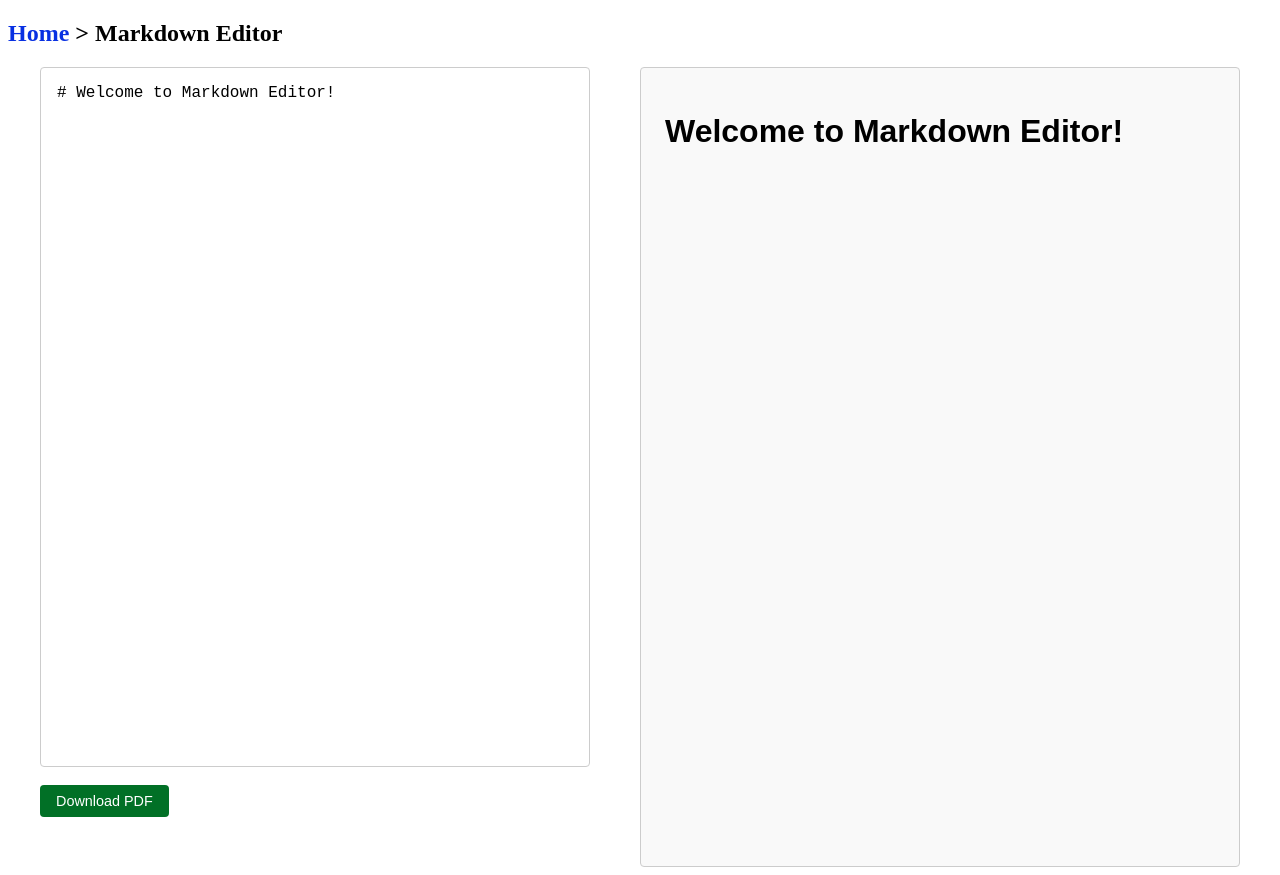
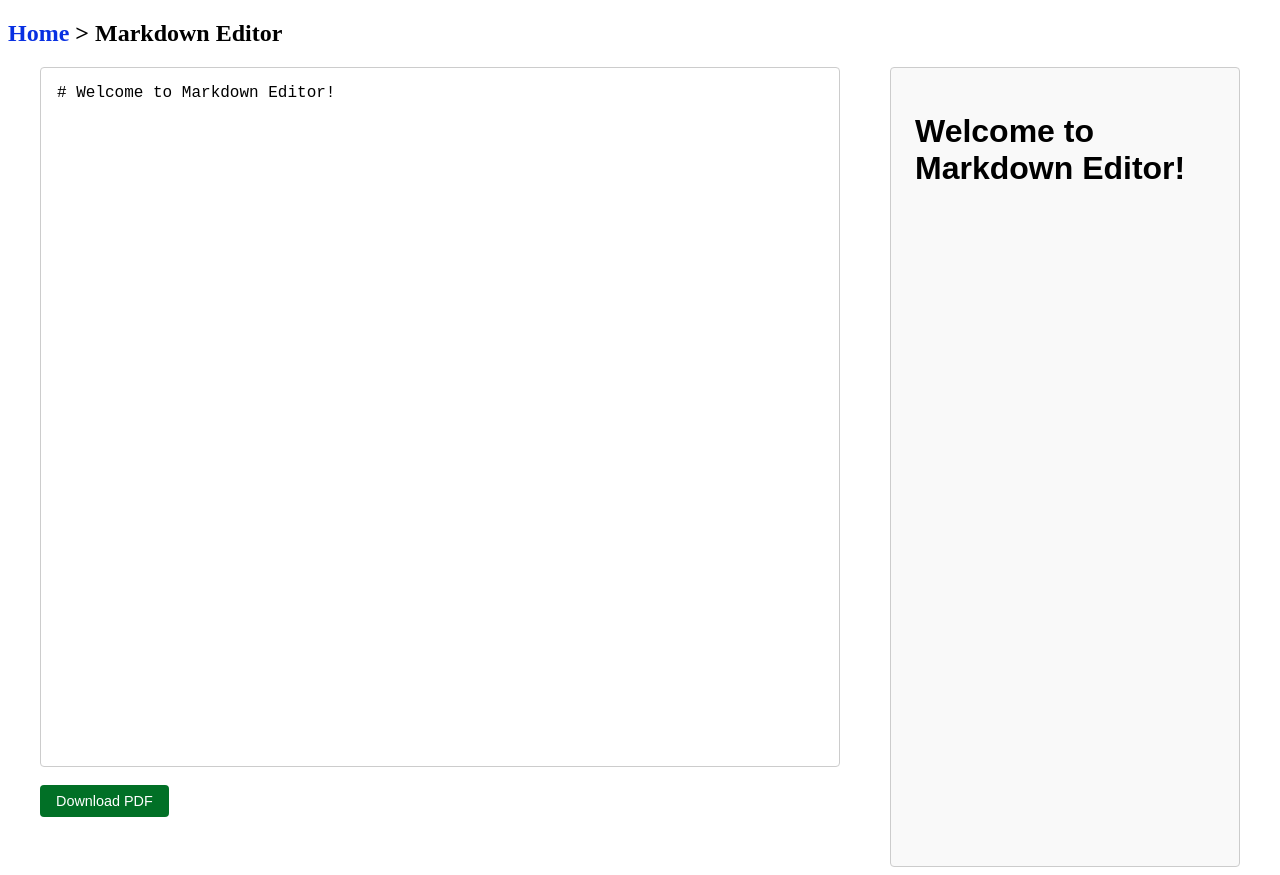
Before and after one commit to aln730/zxcvToolSHED, a SvelteKit app: page /markdown in a window 1280 px wide. Built offline with nearby package versions, Linux system fonts and the light colour scheme.

Commit message:
im lazy this week

```diff
--- a/src/routes/markdown/+page.svelte
+++ b/src/routes/markdown/+page.svelte
@@ -55,7 +55,8 @@
 
     .box {
       flex: 1;
-      min-width: 550px;
+      min-width: 5
+      50px;
       height: 750px;
       display: flex;
       flex-direction: column;
@@ -63,7 +64,7 @@
     }
 
     textarea {
-      width: 100%;
+      width: 800px;
       height: 700px;
       padding: 1rem;
       font-size: 1rem;
@@ -92,6 +93,7 @@
       border-radius: 4px;
       background: #f9f9f9;
       color: #000;
+      width: 800px;
       min-height: 700px;
       font-family: Arial, sans-serif;
       font-size: 1rem;
```
